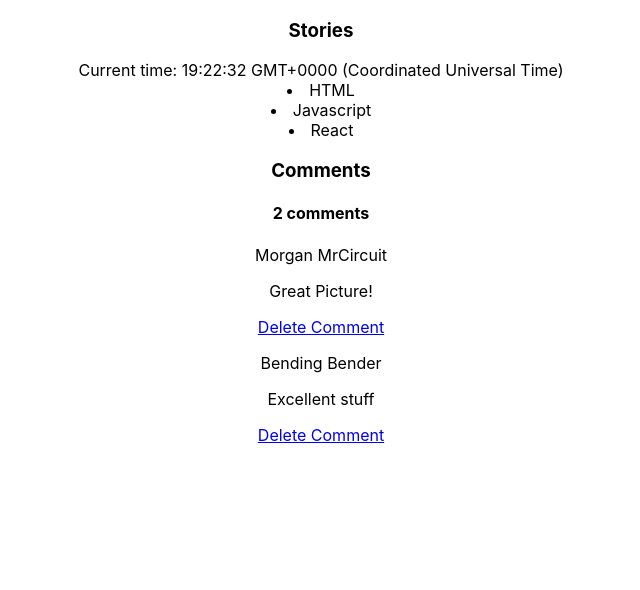
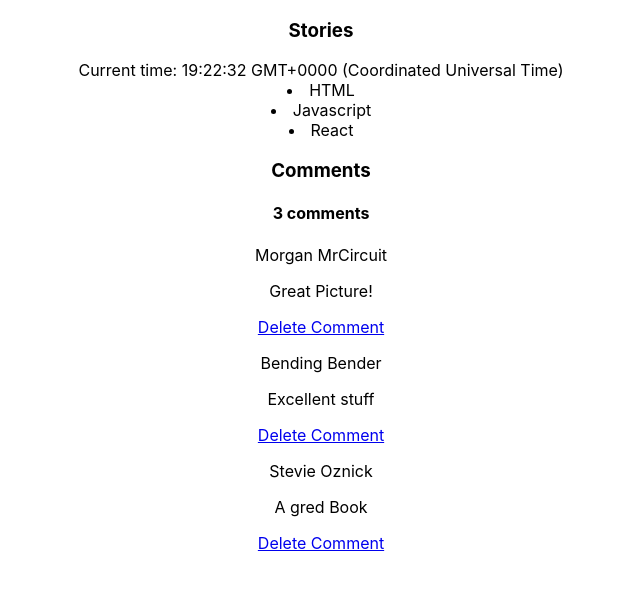
Before and after one commit to RenatoRosaFranco/poweringupwithreact, a React (Create React App) app in the folder poweringupwithreact/: page / in a window 1280 px wide. Shown: the top 590 px of the page, without its empty margins (319-959 px from the left). Built offline with nearby package versions, Linux system fonts and the light colour scheme.

Commit message:
Level 3 - Component State

```diff
--- a/poweringupwithreact/src/components/CommentBox.js
+++ b/poweringupwithreact/src/components/CommentBox.js
@@ -3,14 +3,47 @@ import React from 'react';
 import Comment from './Comment';
 
 class CommentBox extends React.Component {
+
+	constructor(props) {
+		super(props);
+
+		this.getComments = this.getComments.bind(this);
+		this.getCommentsTitle = this.getCommentsTitle.bind(this);
+	}
+
+	getCommentsTitle(commentCount) {
+		if(commentCount == 0) {
+			return 'No comments yet';
+		}else if (commentCount === 1) {
+			return '1 comment';
+		} else {
+			return `${commentCount} comments`;
+		}
+	}
+
+	getComments() {
+		const commentList = [
+			{id: 1, author: 'Morgan MrCircuit', body: 'Great Picture!'},
+			{id: 2, author: 'Bending Bender', body: 'Excellent stuff'},
+			{id: 3, author: 'Stevie Oznick', body: 'A gred Book'}
+		];
+
+		return commentList.map(comment => {
+			return <Comment key={comment.id} author={comment.author}
+							body={comment.body} />
+		})
+	}
+
 	render(){
+		const comments = this.getComments();
+
 		return(
 			<div className='comment-box'>
 				<h3>Comments</h3>
-				<h4 className='comment-count'>2 comments</h4>
+				<h4 className='comment-count'>
+				{this.getCommentsTitle(comments.length)}</h4>
 				<div className='comment-list'>
-					<Comment author="Morgan MrCircuit" body="Great Picture!" />
-					<Comment author="Bending Bender" body="Excellent stuff" />
+					{comments}
 				</div>
 			</div>
 		);
```
